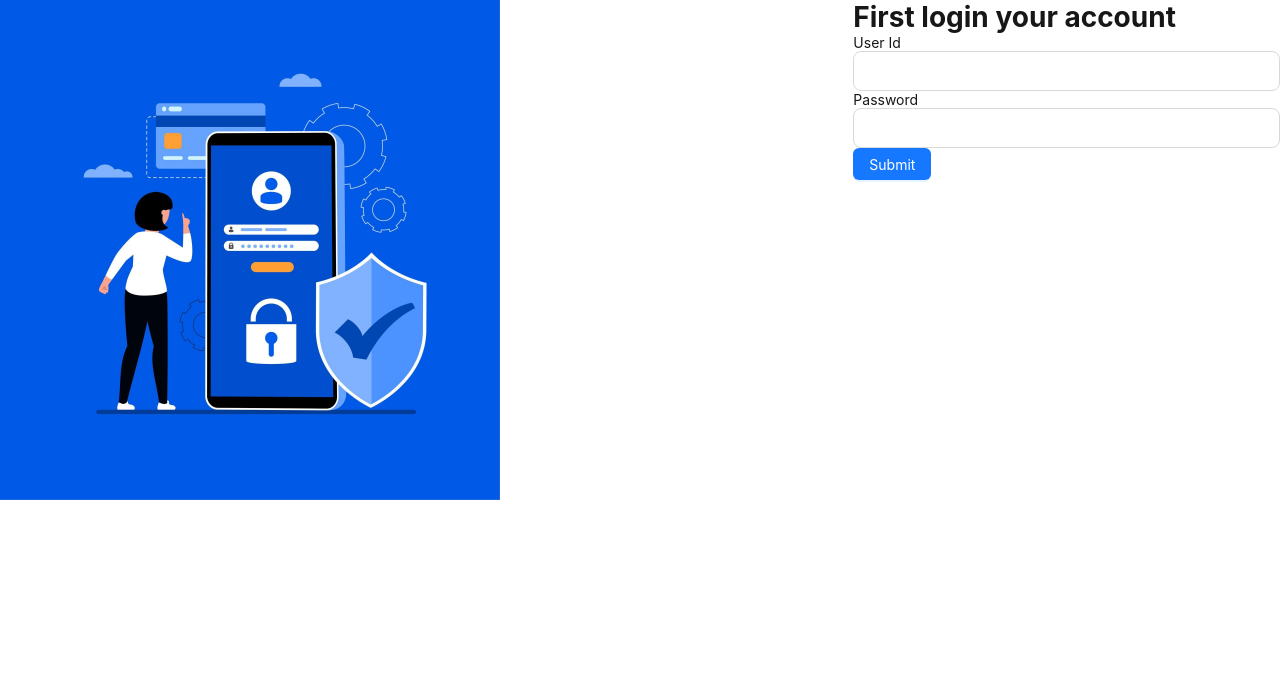
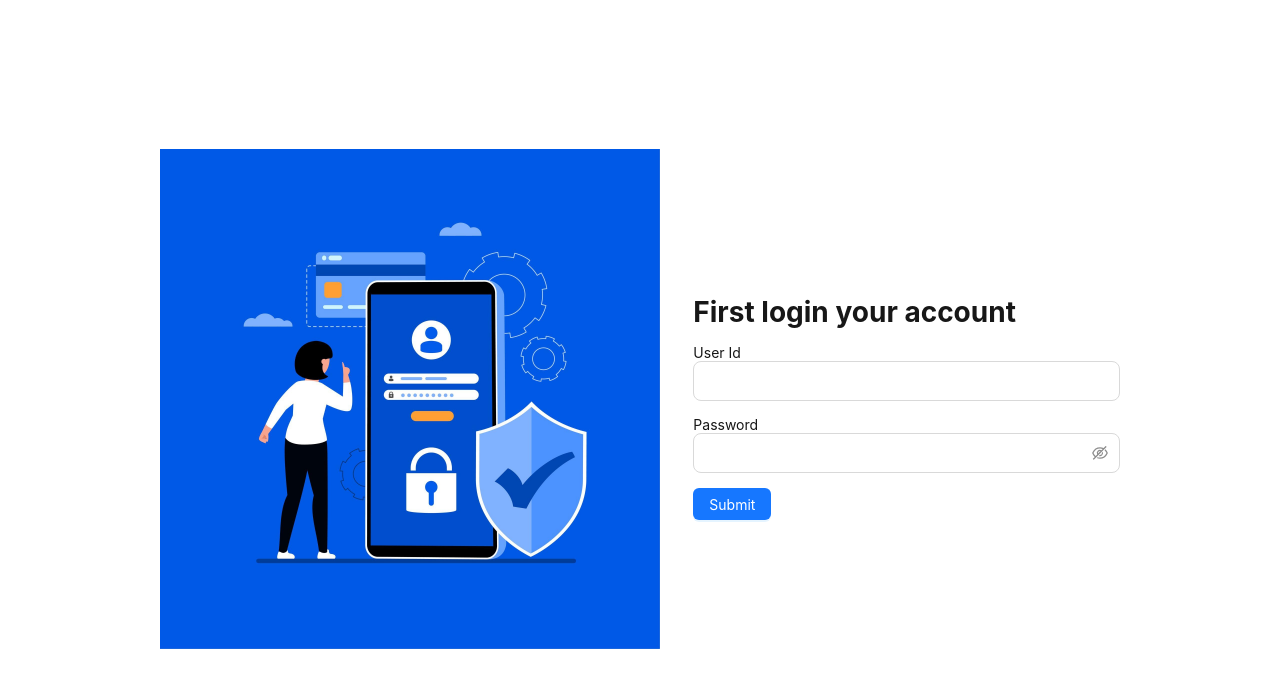
Before and after one commit to MamunHossain1999/university-management-system, a Next.js app: page /login in a window 1280 px wide. Shown: the top 688 px of the page. Built offline with nearby package versions, Linux system fonts and the light colour scheme; what @ant-design/nextjs-registry would draw is missing.

Commit message:
added umbreadcrubm

```diff
--- a/src/app/login/page.tsx
+++ b/src/app/login/page.tsx
@@ -1,15 +1,15 @@
-"use client"
-import { Button, Col, Row } from 'antd';
-import Image from 'next/image';
-import login from '../../assets/freepik__upload__11173.png';
-import FormInput from '@/components/ui/Forms/FormInput';
-import Form from '@/components/ui/Forms/Form'; // custom Form import
-import { SubmitHandler } from 'react-hook-form';
+"use client";
+import { Button, Col, Row } from "antd";
+import Image from "next/image";
+import login from "../../assets/freepik__upload__11173.png";
+import FormInput from "@/components/ui/Forms/FormInput";
+import Form from "@/components/ui/Forms/Form"; // custom Form import
+import { SubmitHandler } from "react-hook-form";
 
 type FormValues = {
   id: string;
   password: string;
-}
+};
 
 const LoginPage = () => {
   const onSubmit: SubmitHandler<FormValues> = (data) => {
@@ -19,27 +19,47 @@ const LoginPage = () => {
   };
 
   return (
-    <Row>
-      <Col sm={12} md={16} lg={16}>
-        <Image src={login} width={500} alt='login image' />
+    <Row
+      justify="center"
+      align="middle"
+      style={{
+        minHeight: "100vh",
+      }}
+    >
+      <Col sm={12} md={16} lg={10}>
+        <Image src={login} width={500} alt="login image" />
       </Col>
       <Col sm={12} md={8} lg={8}>
-        <h1>First login your account</h1>
+        <h1
+          style={{
+            margin: "15px 0px",
+          }}
+        >
+          First login your account
+        </h1>
         <div>
           <Form submitHandler={onSubmit}>
-            <FormInput
-              name="id"
-              type="text"
-              size="large"
-              label="User Id"
-            />
+            <div>
+              <FormInput name="id" type="text" size="large" label="User Id" />
+            </div>
+            <div
+              style={{
+                margin: "15px 0px",
+              }}
+            >
               <FormInput
                 name="password"
                 type="password"
                 size="large"
                 label="Password"
               />
-            <Button type='primary' htmlType='submit'>Submit</Button>
+            </div>
+            <Button
+              type="primary"
+              htmlType="submit"
+            >
+              Submit
+            </Button>
           </Form>
         </div>
       </Col>
--- a/src/components/ui/Forms/FormInput.tsx
+++ b/src/components/ui/Forms/FormInput.tsx
@@ -34,7 +34,8 @@ const FormInput = ({
             name={name}
             rules={validation}
             render={({ ...field}) => (
-                <Input
+               type === "password" ?
+                <Input.Password  // password show and hide eye icon use ant design
                     id={id}
                     type={type}
                     size={size}
@@ -43,6 +44,16 @@ const FormInput = ({
                     value={value ? value : field.value}
 
                 />
+                :
+                <Input
+                id={id}
+                type={type}
+                size={size}
+                placeholder={placeholder}
+                {...field}
+                value={value ? value : field.value}
+
+            />
             )}
         />
         </>
```
Also changed, not shown: src/components/ui/UMBreadCrumb.tsx (added, +11 -0 lines), src/components/ui/contents.tsx (+23 -7 lines). Lines whose indentation alone changed are shown as unchanged.
